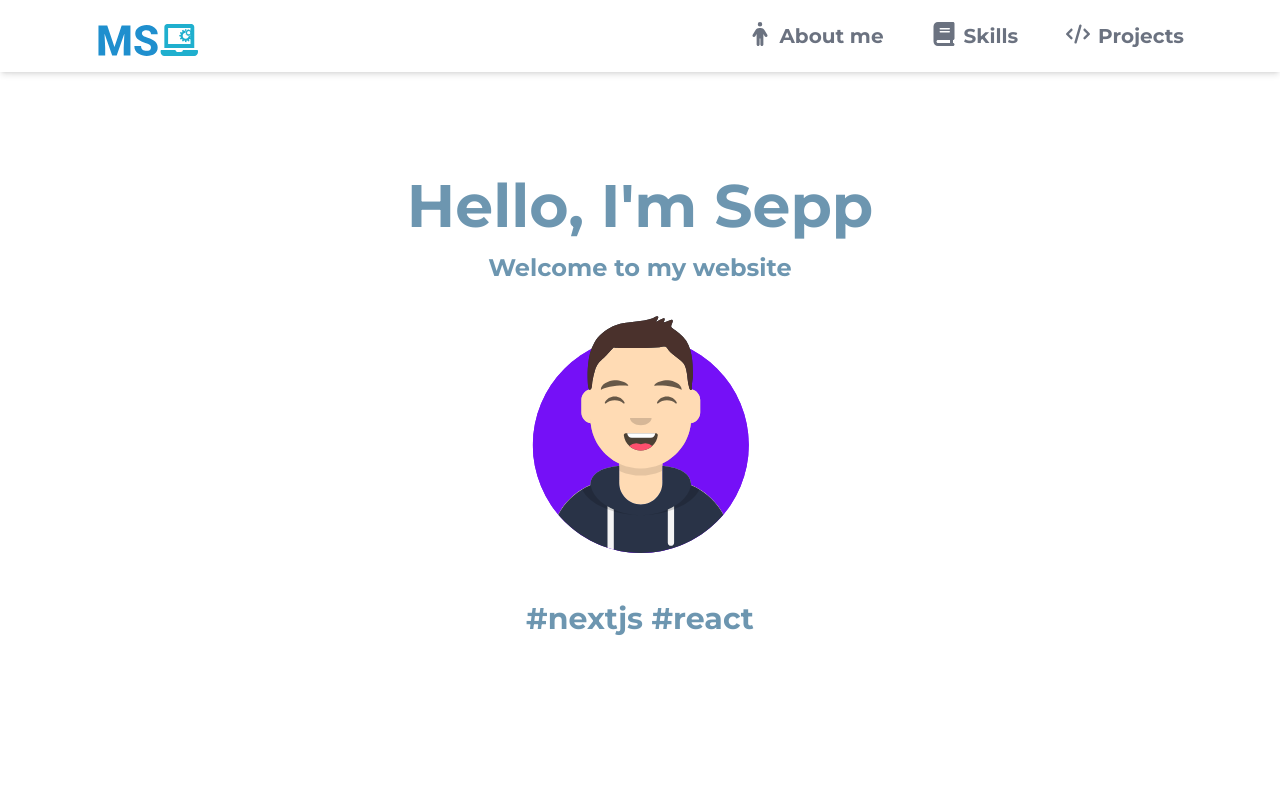
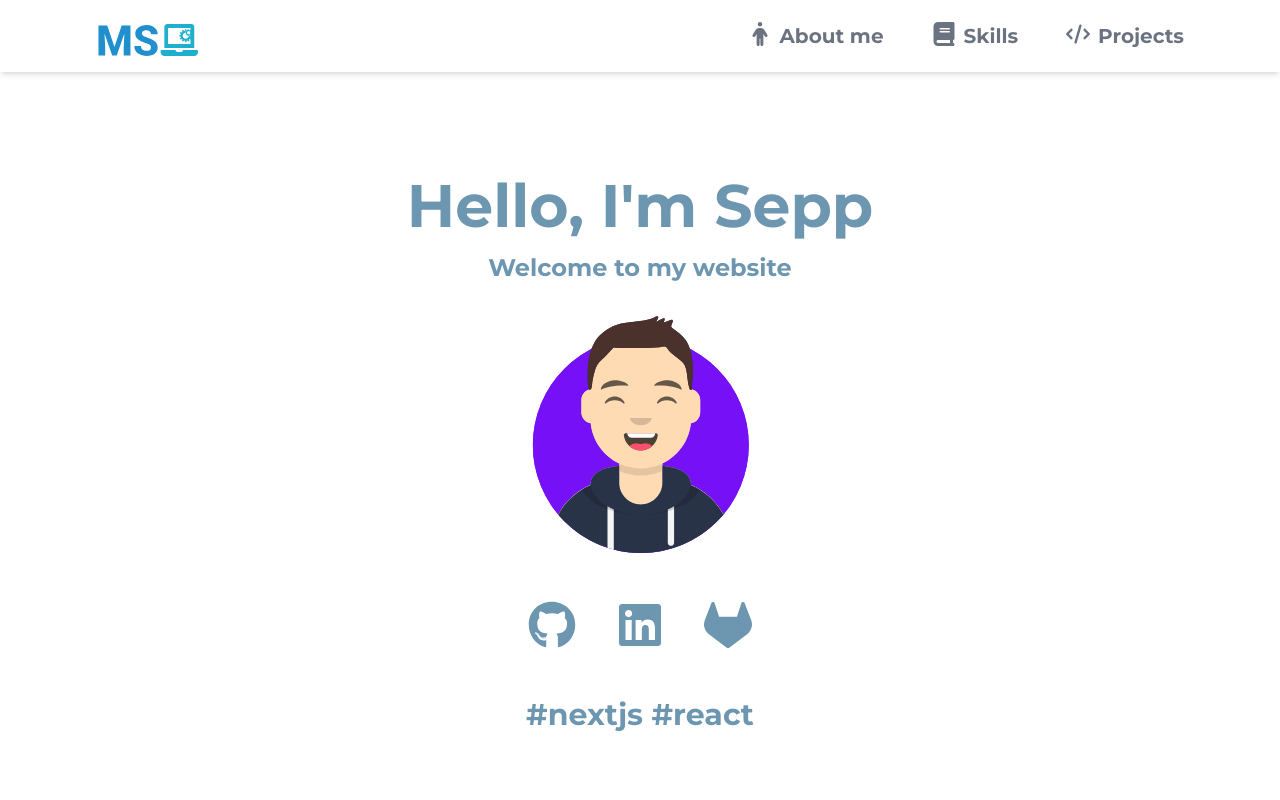
Before and after one commit to FeliMax/signore, a Next.js app: page / in a window 1280 px wide. Shown: the top 800 px of the page. Built offline with nearby package versions, Linux system fonts and the light colour scheme.

Commit message:
FEATURE: create tooltip for icon

```diff
--- a/components/Icon.tsx
+++ b/components/Icon.tsx
@@ -6,16 +6,32 @@ export interface IconProps {
     iconName: string;
     className?: string;
     url?: string;
+    tooltip?: string;
 }
 
-export const Icon = ({ iconName, className, url }: IconProps) => {
+export const Icon = ({ iconName, className, url, tooltip }: IconProps) => {
     return (
         <a
-            className={url === undefined ? 'pointer-events-none' : ''}
+            className={
+                `group relative ` +
+                (url === undefined ? 'pointer-events-none' : '')
+                // ' ' +
+                // (url != null
+                //     ? 'after:absolute after:top-8 after:left-1/2 after:z-20 after:flex after:-translate-x-1/2 after:rounded-lg after:bg-gray-700 after:px-4 after:py-2 after:text-sm after:text-white after:opacity-0 after:duration-300 after:content-["githubandGitlab"] after:hover:opacity-100'
+                //     : '')
+            }
             href={url}
             target={url === undefined ? '' : '_blank'}
             rel="noreferrer"
         >
+            {tooltip != null ? (
+                <div className="pointer-events-none absolute top-[calc(100%+.5rem)] left-1/2 z-20 hidden w-28 -translate-x-1/2 rounded-lg bg-gray-700 p-2 text-center text-[.7rem] text-sm text-white opacity-0 duration-300 group-hover:opacity-100 xl:block">
+                    {tooltip}
+                </div>
+            ) : (
+                ''
+            )}
+
             <FontAwesomeIcon
                 className={className}
                 icon={iconName as IconProp}
--- a/components/IconList.tsx
+++ b/components/IconList.tsx
@@ -19,6 +19,7 @@ export const IconList = ({
                     iconName={icon.iconName}
                     url={icon.url}
                     className={iconClassName}
+                    tooltip={icon.tooltip}
                 />
             ))}
         </div>
--- a/components/ProjectCard.tsx
+++ b/components/ProjectCard.tsx
@@ -11,16 +11,11 @@ export const ProjectCard = ({
     references,
 }: ProjectContent) => {
     return (
-        <article className="relative min-h-[20rem] w-[18rem] overflow-hidden rounded-lg bg-white p-4 duration-300 md:hover:scale-110">
-            <IconList
-                icons={references}
-                className="absolute top-0 right-0 z-10 flex gap-3 p-2"
-                iconClassName="w-6 h-6 text-gray-700  xl:hover:scale-110 hover:text-gray-500"
-            />
-            <p className="absolute top-0 left-0 z-10 p-2 font-bold">{year}</p>
-            <div className="absolute inset-0 top-0 h-[6rem] bg-gray-300"></div>
+        <article className="relative z-10 min-h-[20rem] w-[18rem] rounded-lg bg-white p-4 duration-300 md:hover:scale-110">
+            <p className="absolute top-0 left-0 z-10  p-2 font-bold">{year}</p>
+            <div className="absolute inset-0 top-0 h-[6rem] rounded-t-lg bg-gray-300"></div>
 
-            <div className="flex flex-col items-center gap-4">
+            <div className=" flex flex-col items-center gap-4">
                 <div className="z-10 mt-4 h-24 w-24">
                     <Image
                         className="object-contain"
@@ -32,10 +27,15 @@ export const ProjectCard = ({
                     <h6 className="mb-2">{name?.toUpperCase()}</h6>
                     <p className="text-gray-500 ">{description}</p>
                 </div>
-                <div className="absolute bottom-0 right-0 bg-gray-300 py-1 pl-4 pr-2 text-sm">
-                    {type}
-                </div>
             </div>
+            <div className="absolute bottom-0 right-0 rounded-br-lg bg-gray-300 py-1 pl-4 pr-2 text-sm">
+                {type}
+            </div>
+            <IconList
+                icons={references}
+                className="absolute top-0 right-0 z-10 flex gap-3 p-2"
+                iconClassName="w-6 h-6 text-gray-700  xl:hover:scale-110 hover:text-gray-500"
+            />
         </article>
     );
 };
--- a/components/sections/Footer.tsx
+++ b/components/sections/Footer.tsx
@@ -7,18 +7,21 @@ import { IconProps } from '../Icon';
 
 // example data
 
-const icons: IconProps[] = [
+export const icons: IconProps[] = [
     {
         iconName: 'fab fa-github',
         url: 'github.com',
+        tooltip: 'Github',
     },
     {
         iconName: 'fab fa-linkedin',
         url: 'linkedin.com',
+        tooltip: 'Linkedin',
     },
     {
         iconName: 'fab fa-gitlab',
         url: 'gitlab.com',
+        tooltip: 'Gitlab',
     },
 ];
 
--- a/components/sections/Hero.tsx
+++ b/components/sections/Hero.tsx
@@ -1,10 +1,14 @@
 import Image from 'next/image';
 import Me from 'assets/avatar.svg';
 import content from '../../public/content/hero.json';
+import { IconList } from '../IconList';
+import { IconProps } from '../Icon';
+import { icons } from './Footer';
 
 interface HeroContent {
     title: string;
     subtitle: string;
+    iconList: IconProps[];
     tags: string[];
 }
 
@@ -17,8 +21,12 @@ export const Hero = () => {
                 <h1 className="mb-4 font-bold">{heroContent.title}</h1>
                 <h5 className="mb-8">{heroContent.subtitle}</h5>
                 <Image src={Me} alt="Profile" />
-
-                <h4 className="mt-12">{heroContent.tags.join(' ')}</h4>
+                <IconList
+                    icons={icons}
+                    iconClassName="h-12 w-12"
+                    className="my-12 gap-10"
+                />
+                <h4>{heroContent.tags.join(' ')}</h4>
             </div>
         </section>
     );
--- a/components/sections/Projects.tsx
+++ b/components/sections/Projects.tsx
@@ -22,7 +22,7 @@ export const Projects = () => {
                     />
                     <h2>Projects</h2>
                 </div>
-                <div className="mx-auto flex flex-col items-center gap-8 md:flex-row md:flex-wrap md:items-stretch md:gap-16">
+                <div className="mx-auto flex flex-col items-center gap-8 md:flex-row md:flex-wrap md:items-stretch md:gap-14">
                     {projects.map((project: ProjectContent, index: number) => (
                         <ProjectCard key={index} {...project} />
                     ))}
--- a/public/content/hero.json
+++ b/public/content/hero.json
@@ -1,5 +1,12 @@
 {
     "title": "Hello, I'm Sepp",
     "subtitle": "Welcome to my website",
-    "tags": ["#nextjs", "#react"]
+    "iconList": [
+        {
+        }
+    ],
+    "tags": [
+        "#nextjs",
+        "#react"
+    ]
 }
```
